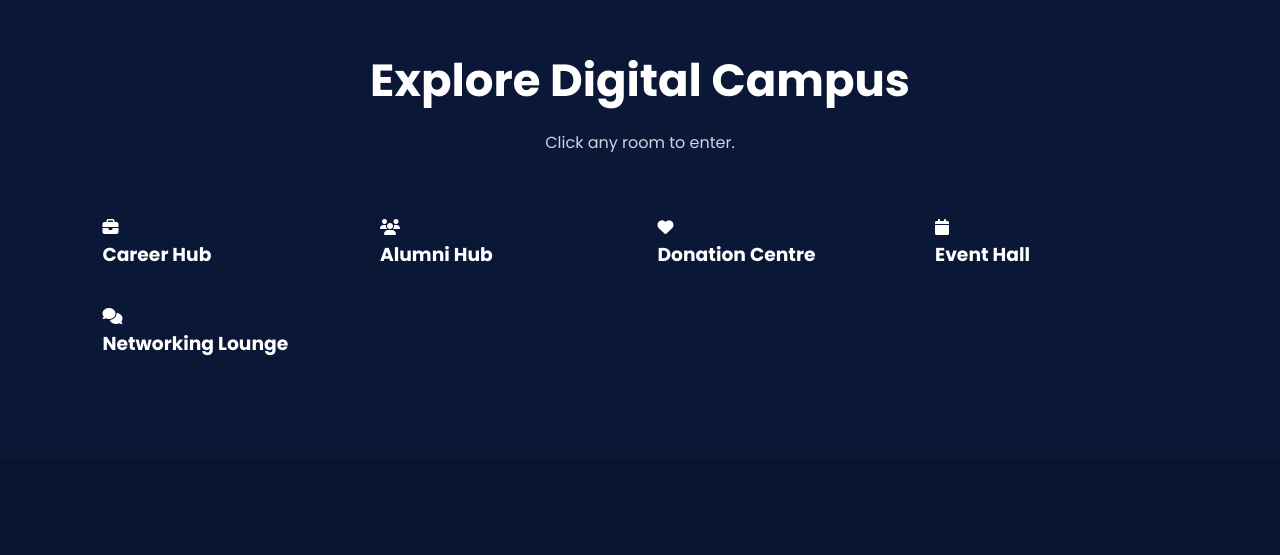
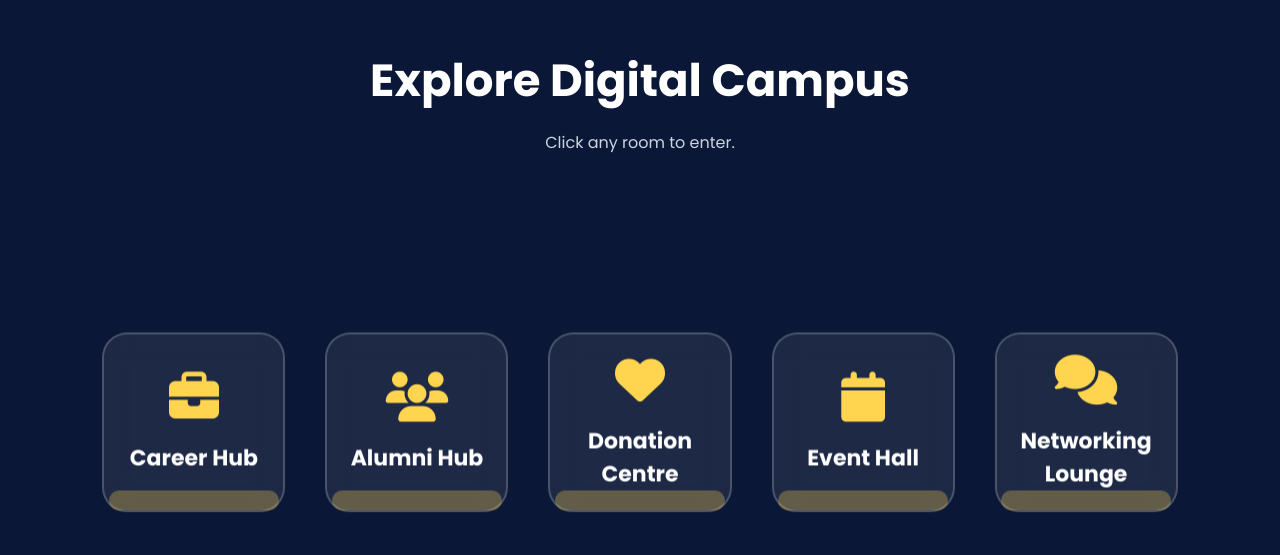
Before and after one commit to sangeetm07/Tsec-nexus-, a plain HTML site: page hackathon/index.html in a window 1280 px wide. Shown: the part 853-1408 px from the top of the page. Drawn offline with Linux system fonts and the light colour scheme.

Commit message:
Update style.css

```diff
--- a/hackathon/style.css
+++ b/hackathon/style.css
@@ -369,18 +369,19 @@ section h2{
 /* =========================
    CAMPUS SECTION
 ========================= */
+/* =========================
+   CAMPUS SECTION
+========================= */
+
 
 .campus{
 
     background:#0B1736;
 
-}
-
-.campus h2{
-
-    color:#fff;
-
-}
+    min-height:700px;
+
+}
+
 
 .campus p{
 
@@ -388,57 +389,174 @@ section h2{
 
     color:#CBD5E1;
 
-    margin-bottom:60px;
-
-}
+    margin-bottom:50px;
+
+}
+
+
+/* Campus Map */
 
 .campus-map{
 
-    display:grid;
-
-    grid-template-columns:repeat(auto-fit,minmax(220px,1fr));
-
-    gap:35px;
-
-    margin-top:30px;
-
-}
-
-.building{
+    position:relative;
+
+    height:450px;
+
+    width:100%;
+
+    display:flex;
+
+    justify-content:center;
+
+    align-items:center;
+
+    gap:40px;
+
+}
+
+
+
+/* Character */
+
+.character{
+
+    position:absolute;
+
+    left:5%;
+
+    bottom:60px;
+
+    z-index:5;
+
+    animation:walk 8s infinite linear;
+
+}
+
+
+.character img{
+
+    width:90px;
+
+}
+
+
+
+/* Walking Animation */
+
+@keyframes walk{
+
+
+0%{
+
+left:5%;
+
+}
+
+
+25%{
+
+left:25%;
+
+}
+
+
+50%{
+
+left:50%;
+
+}
+
+
+75%{
+
+left:75%;
+
+}
+
+
+100%{
+
+left:5%;
+
+}
+
+
+}
+
+
+
+
+/* Rooms */
+
+
+.room{
+
+    position:relative;
+
+    width:200px;
+
+    height:180px;
 
     background:rgba(255,255,255,.08);
 
-    border:1px solid rgba(255,255,255,.15);
-
-    backdrop-filter:blur(20px);
+    border:2px solid rgba(255,255,255,.2);
 
     border-radius:25px;
 
-    padding:40px 25px;
-
-    text-align:center;
+    backdrop-filter:blur(15px);
+
+    display:flex;
+
+    flex-direction:column;
+
+    justify-content:center;
+
+    align-items:center;
 
     cursor:pointer;
 
     transition:.4s;
 
-    box-shadow:0 15px 35px rgba(0,0,0,.25);
-
-}
-
-.building:hover{
-
-    transform:translateY(-12px) scale(1.03);
+}
+
+.room::before{
+
+    content:"";
+
+    position:absolute;
+
+    width:170px;
+
+    height:20px;
+
+    background:#FFD54F;
+
+    bottom:0;
+
+    border-radius:20px;
+
+    opacity:.3;
+
+}
+
+
+/* Room Hover */
+
+.room:hover{
 
     background:#2563EB;
 
-    box-shadow:0 20px 45px rgba(37,99,235,.45);
-
-}
-
-.building i{
-
-    font-size:60px;
+    transform:translateY(-15px) scale(1.05);
+
+    box-shadow:0 20px 40px rgba(37,99,235,.5);
+
+}
+
+
+
+.room i{
+
+    font-size:50px;
 
     color:#FFD54F;
 
@@ -446,14 +564,15 @@ section h2{
 
 }
 
-.building h3{
-
-    font-size:26px;
-
-    font-weight:600;
-
-}
-
+
+
+.room h3{
+
+    font-size:22px;
+    text-align: center;
+
+
+}
 
 /* =========================
    STATS
@@ -1414,11 +1533,11 @@ footer{
 
     }
 
-    .building{
-
-    animation:float 4s ease-in-out infinite;
-
-    }
+    .room{
+
+        animation:float 4s ease-in-out infinite;
+
+        }
 
     .story-card{
 
```
